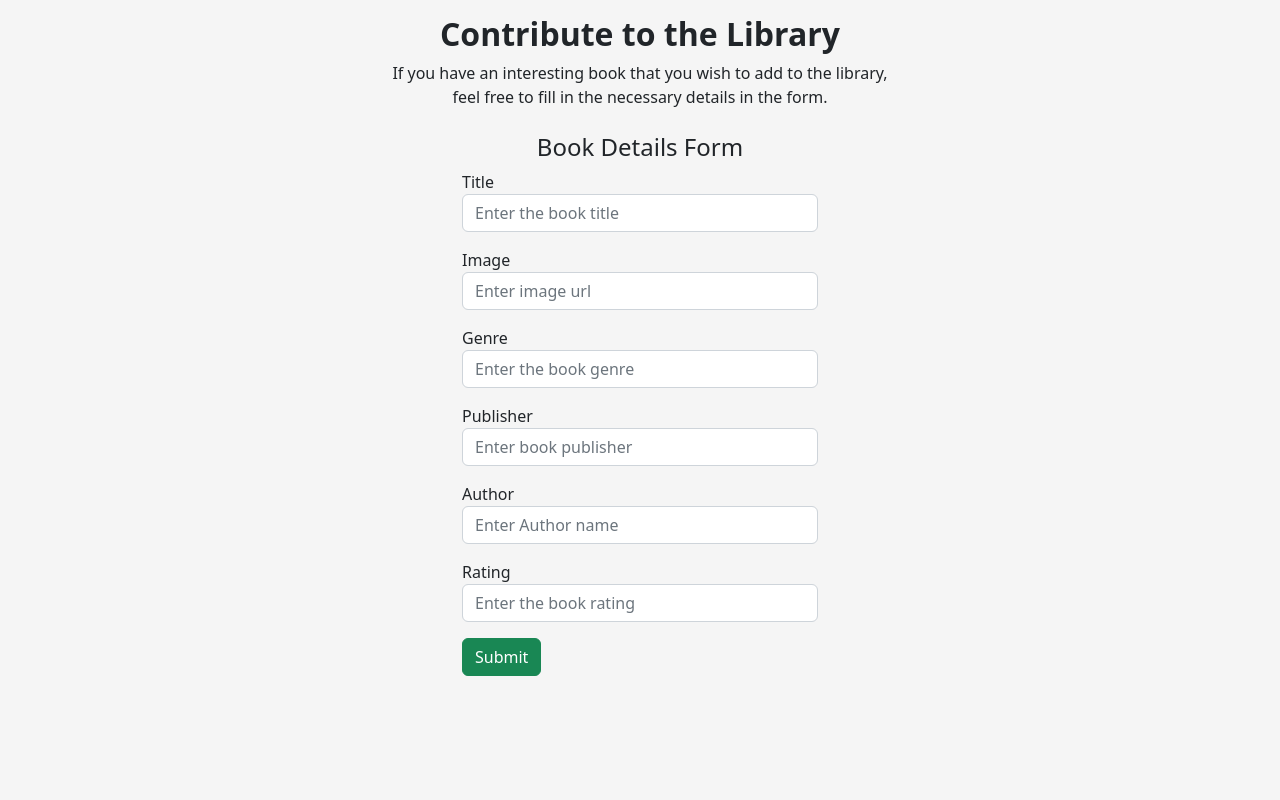
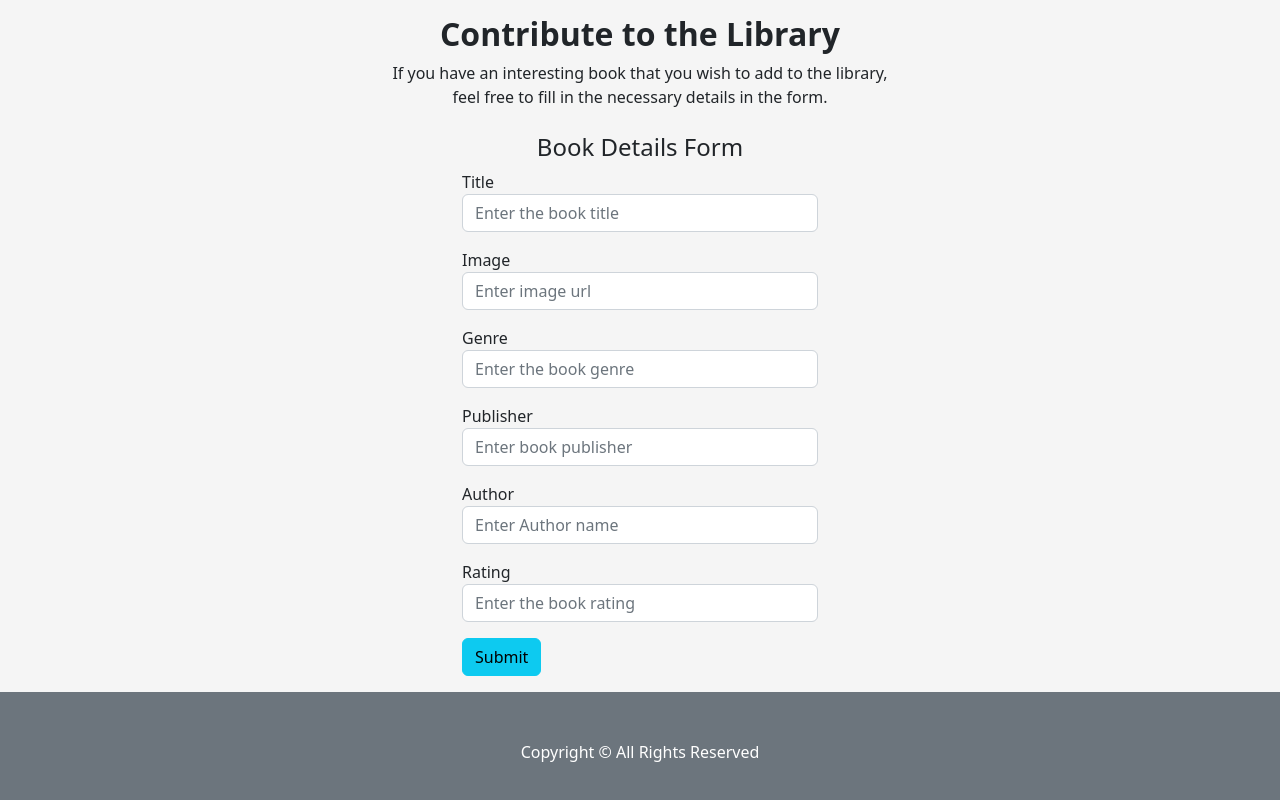
Before and after one commit to Maina-Francis/the-book-club, a React (Create React App) app: page / in a window 1280 px wide. Shown: the part 1601-2401 px from the top of the page. Before the commit the page ends 2293 px from the top, so only its background shows below. Built offline with nearby package versions, Linux system fonts and the light colour scheme; data requests are answered from the project's data file.

Commit message:
Added footer succesfully

```diff
--- a/src/App.js
+++ b/src/App.js
@@ -4,6 +4,7 @@ import "bootstrap/dist/js/bootstrap.js";
 import Library from "./Components/Library";
 import Navbar from "./Components/navbar";
 import WishList from "./Components/WishList";
+import Footer from "./Components/Footer";
 
 function App() {
   return (
@@ -11,6 +12,7 @@ function App() {
     <Navbar />
     <Library />
     <WishList/>
+    <Footer/>
   </>
   )}
 
--- a/src/Components/Footer.js
+++ b/src/Components/Footer.js
@@ -0,0 +1,12 @@
+import React from "react";
+
+const Footer =()=>{
+
+    return (
+        <footer className="py-5 bg-secondary">
+            <div className="container"><p className="m-0 text-center text-white">Copyright &copy; All Rights Reserved</p></div>
+        </footer>
+    )
+
+}
+export default Footer
--- a/src/Components/WishList.js
+++ b/src/Components/WishList.js
@@ -109,7 +109,7 @@ const WishList = ({ books, setbooks}) => {
                 />
               </div>
               <div>
-                <button type="submit" className="btn btn-success">
+                <button type="submit" className="btn btn-info">
                   Submit
                 </button>
               </div>
--- a/src/index.css
+++ b/src/index.css
@@ -5,7 +5,7 @@ body {
     sans-serif;
   -webkit-font-smoothing: antialiased;
   -moz-osx-font-smoothing: grayscale;
-  background-color: #f5f5f5 !important;
+  background-color:#f5f5f5 !important;
 }
 
 code {
```
